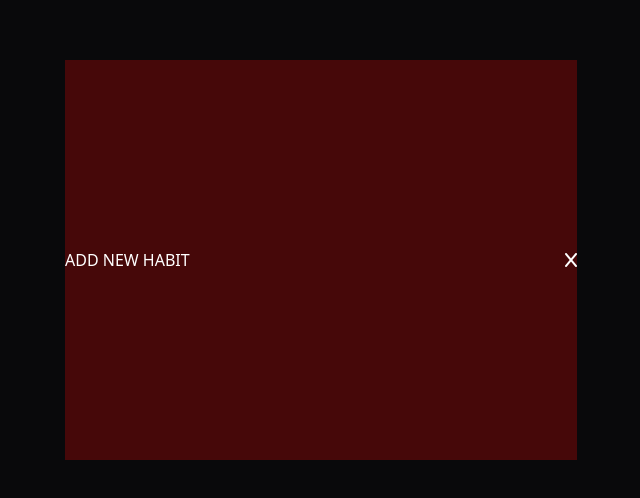
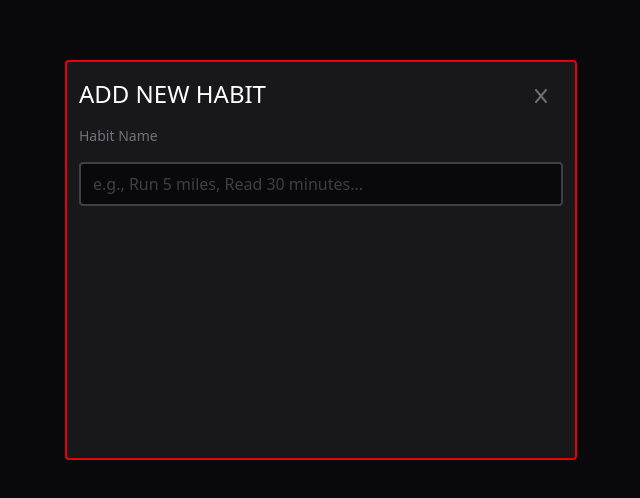
Before and after one commit to kiyamehr/Goggins-Habit-Tracker, a website built with Vite: page index.html in a window 1280 px wide. Shown: the part 140-638 px from the top of the page, without its empty margins (319-959 px from the left). Built offline with nearby package versions, Linux system fonts and the light colour scheme.

Commit message:
added input to modal and a p as habit name

```diff
--- a/index.html
+++ b/index.html
@@ -141,13 +141,21 @@
       <!-- overlay -->
       <div id="overlay" class="absolute top-0 w-screen h-screen bg-[#09090b] z-5"></div>
 
-      <!-- add habit box -->
-      <div id="add-task-box" class="flex items-center justify-center z-10 top-0 absolute w-screen h-screen">
+      <!-- add habit -->
+      <div id="add-habit" class="flex items-center justify-center z-10 top-0 absolute w-screen h-screen">
 
-        <section class="flex items-center bg-red-950 min-w-2/5 min-h-1/2 ">
-          <h1>ADD NEW HABIT</h1>
-          <i class="fa fa-x ml-auto"></i>
-        </section>
+        <!-- add habit card  -->
+        <div id="add-habit-box" class="py-4 px-3 bg-[#18181b] border-2 border-red-600 w-9/12 lg:w-2/5 h-2/5 lg:h-1/2 rounded-sm">
+          <section class="flex items-center w-full ">
+            <h1 class="text-2xl">ADD NEW HABIT</h1>
+            <i class="fa fa-x ml-auto mt-1 mr-4 text-[#71717b] hover:text-white transition duration-300 "></i>
+          </section>
+
+          <p class="text-sm text-[#71717b] my-4">Habit Name</p>
+
+          <input id="add-habit-modal-input" class="w-full bg-[#09090b] border-2 border-[#3f3f46] focus:border-red-600 placeholder-[#3f3f46] text-white py-2 px-3 outline-none rounded-sm" type="text" placeholder="e.g., Run 5 miles, Read 30 minutes...">
+
+        </div>
 
       </div>
 
```
